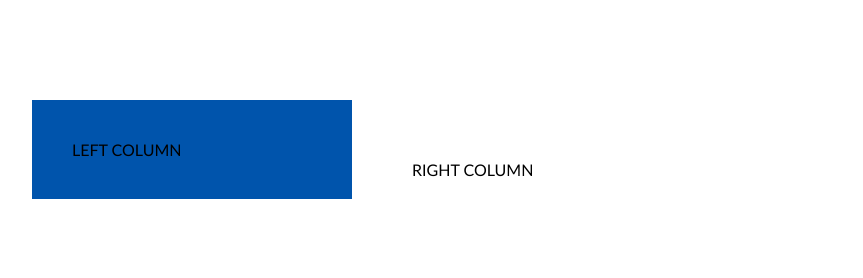
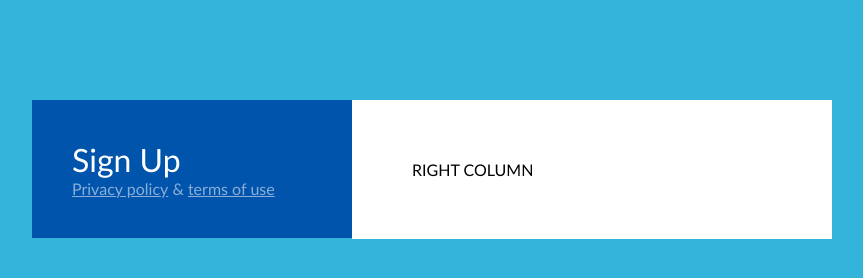
Before and after one commit to ImantasPrecas/04-sign-up-codealong, a website: page index.html in a window 1280 px wide. Shown: the whole page, without its empty margins (208-1071 px from the left). Drawn offline with Linux system fonts and the light colour scheme.

Commit message:
Left column HTML content #4

```diff
--- a/CSS/main.css
+++ b/CSS/main.css
@@ -8,8 +8,8 @@ body * {
 
 body {
   font-family: 'Gill Sans', 'Gill Sans MT', Calibri, 'Trebuchet MS', sans-serif;
+  background-color: #33b5db;
 }
-/* background-color: #33b5db; */
 
 .container {
   width: 800px;
@@ -22,6 +22,7 @@ body {
   width: 40%;
   padding: 40px;
   float: left;
+  color: #fff;
   background-color: #0054ac;
 }
 
@@ -29,5 +30,20 @@ body {
   width: 60%;
   padding: 60px;
   float: left;
-  background-color: fff;
+  background-color: #fff;
 }
+
+.main-title {
+  font-weight: normal;
+}
+
+.bottom-links {
+  color: #fff8;
+}
+
+.bottom-links > .link {
+  color: #fff8;
+}
+.bottom-links > .link:hover {
+  color: #fff;
+}
--- a/index.html
+++ b/index.html
@@ -38,7 +38,15 @@
 
   <body>
     <main class="container">
-      <div class="left-column">LEFT COLUMN</div>
+      <div class="left-column">
+        <h1 class="main-title">Sign Up</h1>
+        <footer class="bottom-links">
+          <a class="link" href="#">Privacy policy</a>
+          <span>&amp;</span>
+          <a class="link" href="#">terms of use</a>
+        </footer>
+      </div>
+
       <div class="right-column">RIGHT COLUMN</div>
     </main>
   </body>
```
Also changed, not shown: README.md.
